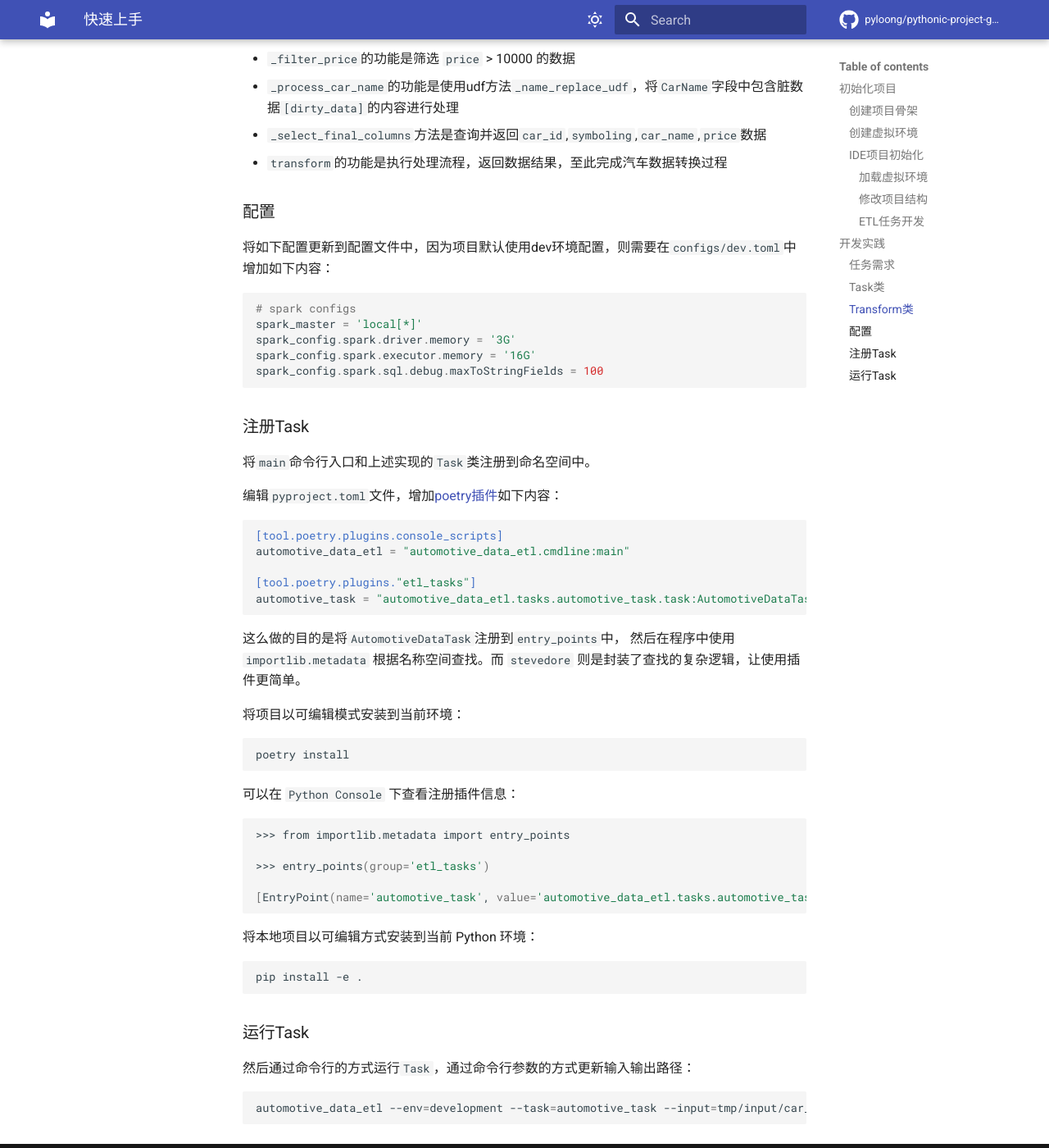
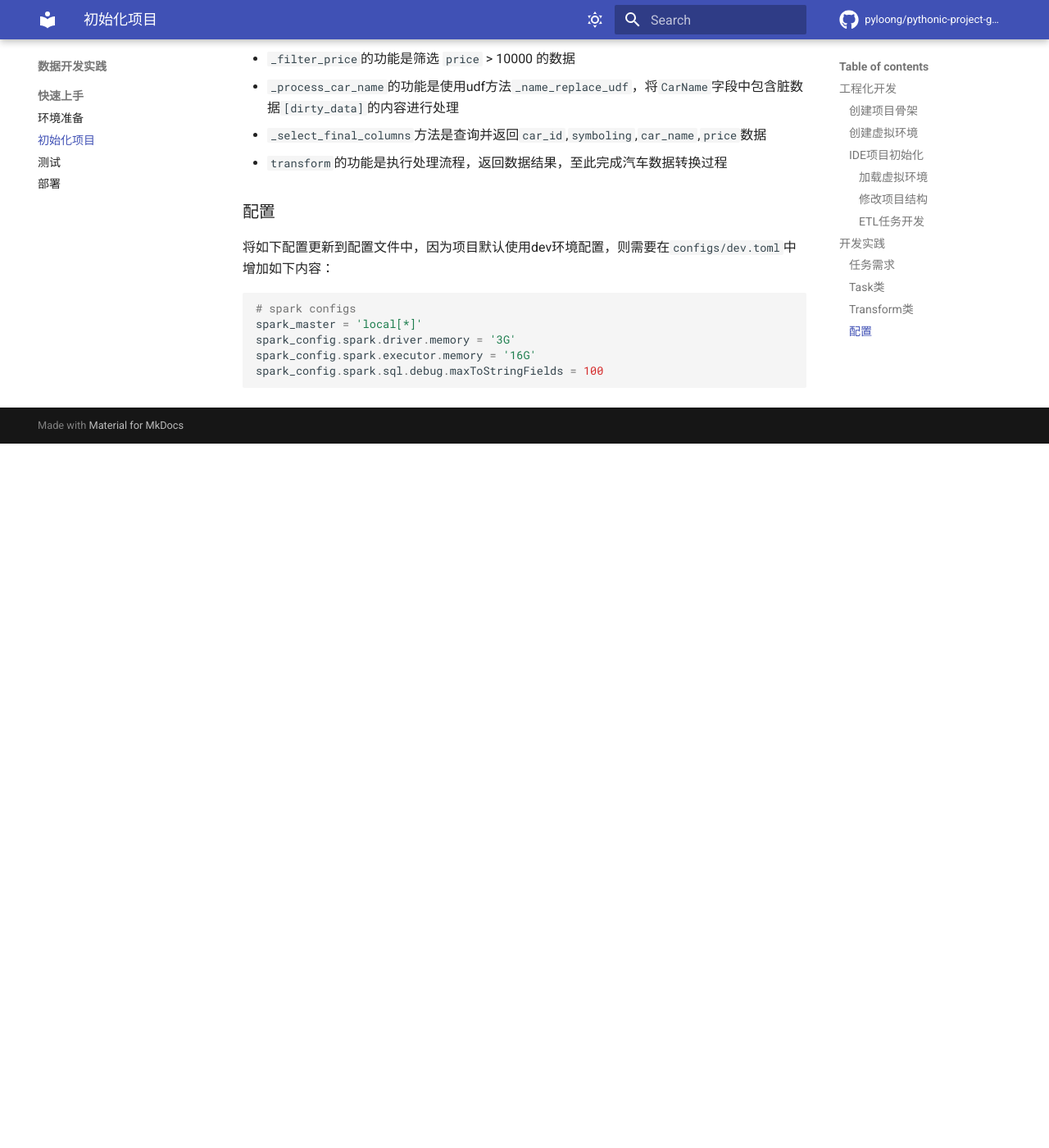
Before and after one commit to pyloong/pythonic-project-guidelines, an MkDocs documentation site: the page built from docs/datadevelop/quick_start/Initialization.md, in a window 1280 px wide and 1400 px high, scrolled down 6201 px. Shown: the whole window at 82% size. Built offline with MkDocs 1.6.1 and Material for MkDocs 9.7.7, drawn with Linux system fonts in a browser that asks for light colours; comment, search, counter and statistics services are not loaded; after the commit the page ends 6742 px from its top, so only the background shows below that; some of the changed text lies outside the part shown.

Commit message:
fix(data_develop): update data develop doc struct

````diff
--- a/docs/bigdata/basis/quick_start.md
+++ b/docs/datadevelop/quick_start/Initialization.md
@@ -1,9 +1,9 @@
-# 快速上手
+# 初始化项目
 
 本文通过一个包含主要知识点的简单项目，向开发者展示一个通用、规范和易于理解的ETL的项目开发流程。
 示例项目使用`Pyspark`将本地文件进行预处理，并将结果导出文件的演示程序。
 
-## 初始化项目
+## 工程化开发
 
 ### 创建项目骨架
 
@@ -62,11 +62,11 @@
 管理虚拟环境，则需要在`pyproject.toml` 文件增加中增加如下内容：
 
 ```toml
-[tool.poetry.plugins."poetry.plugin"]
-demo = "poetry_demo_plugin.plugin:MyPlugin"
+[tool.poetry.plugins."etl_tasks"]
+task_name = "{task_class_path}:TaskExample"
 ```
 
-使用如下命令将项目插件更新到环境中：
+使用如下命令将项目插件更新到环境中：gon
 
 ```shell
 poetry install
@@ -235,7 +235,6 @@
 
 将如下配置更新到配置文件中，因为项目默认使用dev环境配置，则需要在`configs/dev.toml`中增加如下内容：
 
-
 ```toml
 # spark configs
 spark_master = 'local[*]'
@@ -243,50 +242,3 @@
 spark_config.spark.executor.memory = '16G'
 spark_config.spark.sql.debug.maxToStringFields = 100
 ```
-
-### 注册Task
-
-将`main`命令行入口和上述实现的`Task`类注册到命名空间中。
-
-编辑`pyproject.toml`文件，增加[poetry插件](https://python-poetry.org/docs/plugins/)如下内容：
-
-```toml
-[tool.poetry.plugins.console_scripts]
-automotive_data_etl = "automotive_data_etl.cmdline:main"
-
-[tool.poetry.plugins."etl_tasks"]
-automotive_task = "automotive_data_etl.tasks.automotive_task.task:AutomotiveDataTask"
-```
-
-这么做的目的是将`AutomotiveDataTask`注册到`entry_points`中， 然后在程序中使用`importlib.metadata`
-根据名称空间查找。而 `stevedore` 则是封装了查找的复杂逻辑，让使用插件更简单。
-
-将项目以可编辑模式安装到当前环境：
-
-```shell
-poetry install
-```
-
-可以在 `Python Console` 下查看注册插件信息：
-
-```bash
->>> from importlib.metadata import entry_points
-
->>> entry_points(group='etl_tasks')
-
-[EntryPoint(name='automotive_task', value='automotive_data_etl.tasks.automotive_task.task:AutomotiveDataTask', group='etl_tasks')]
-```
-
-将本地项目以可编辑方式安装到当前 Python 环境：
-
-```shell
-pip install -e .
-```
-
-### 运行Task
-
-然后通过命令行的方式运行`Task`，通过命令行参数的方式更新输入输出路径：
-
-```shell
-automotive_data_etl --env=development --task=automotive_task --input=tmp/input/car_price.csv --output=tmp/output/
-```
````
Also changed, not shown: other parts of docs/datadevelop/quick_start/Initialization.md (+2 -2 lines), docs/datadevelop/quick_start/preparation.md (renamed from docs/bigdata/basis/init.md, +4 -12 lines).
